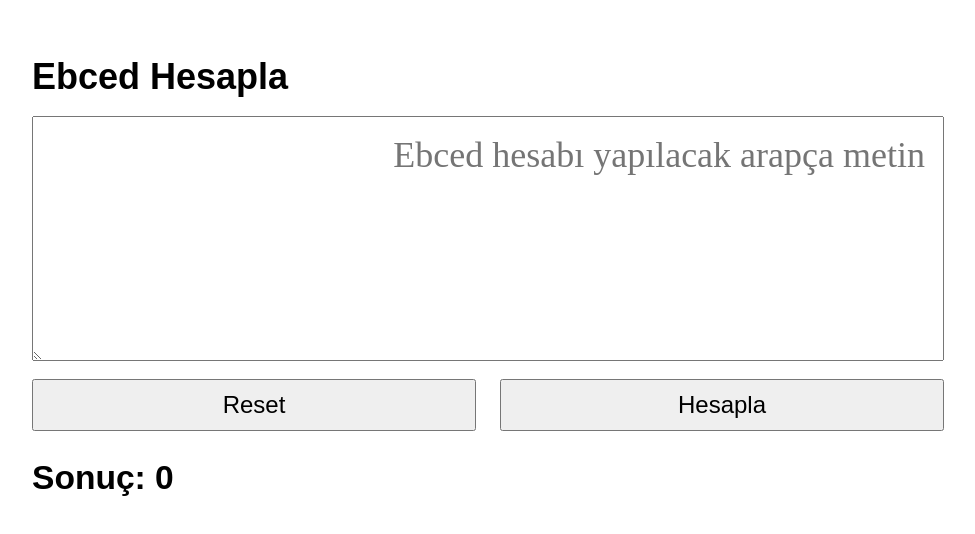
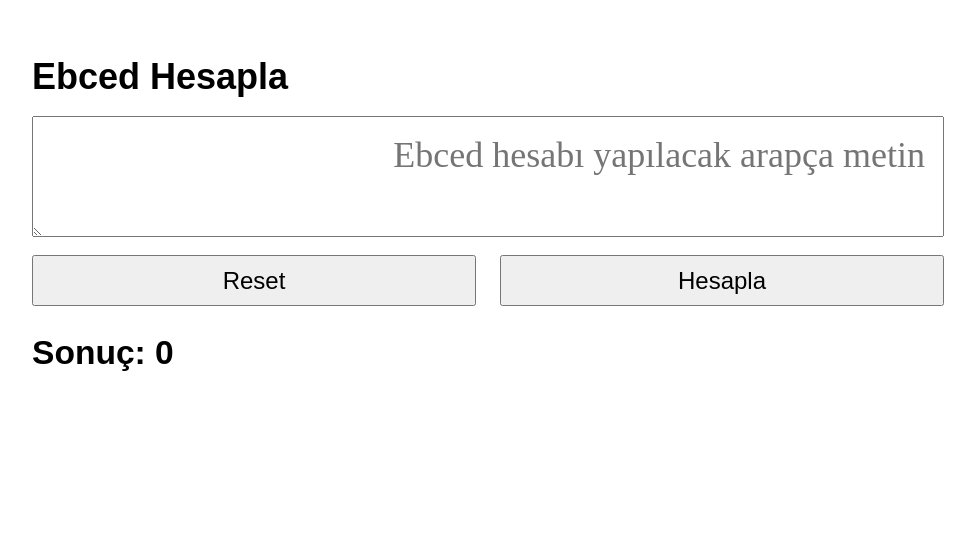
Before and after one commit to cihad/ebced, a Vue app: page / in a window 1280 px wide. Shown: the top 534 px of the page, without its empty margins (152-1127 px from the left). Built offline with nearby package versions, Linux system fonts and the light colour scheme; the HTML template or start-up script is replaced by a standard one.

Commit message:
textarea satir sayisi azaltildi.

```diff
--- a/src/App.vue
+++ b/src/App.vue
@@ -4,7 +4,7 @@
 		<textarea
 			class="text-input"
 			dir="rtl"
-			rows="5"
+			rows="2"
 			placeholder="Ebced hesabı yapılacak arapça metin"
 			v-model="text"
 		></textarea>
@@ -118,7 +118,6 @@ h2 {
 	margin-bottom: .5em;
 	font-size: 1.5em;
 	color: red;
-	min-height: 5em;
 	font-family: serif;
 	box-sizing: border-box;
 }
```
